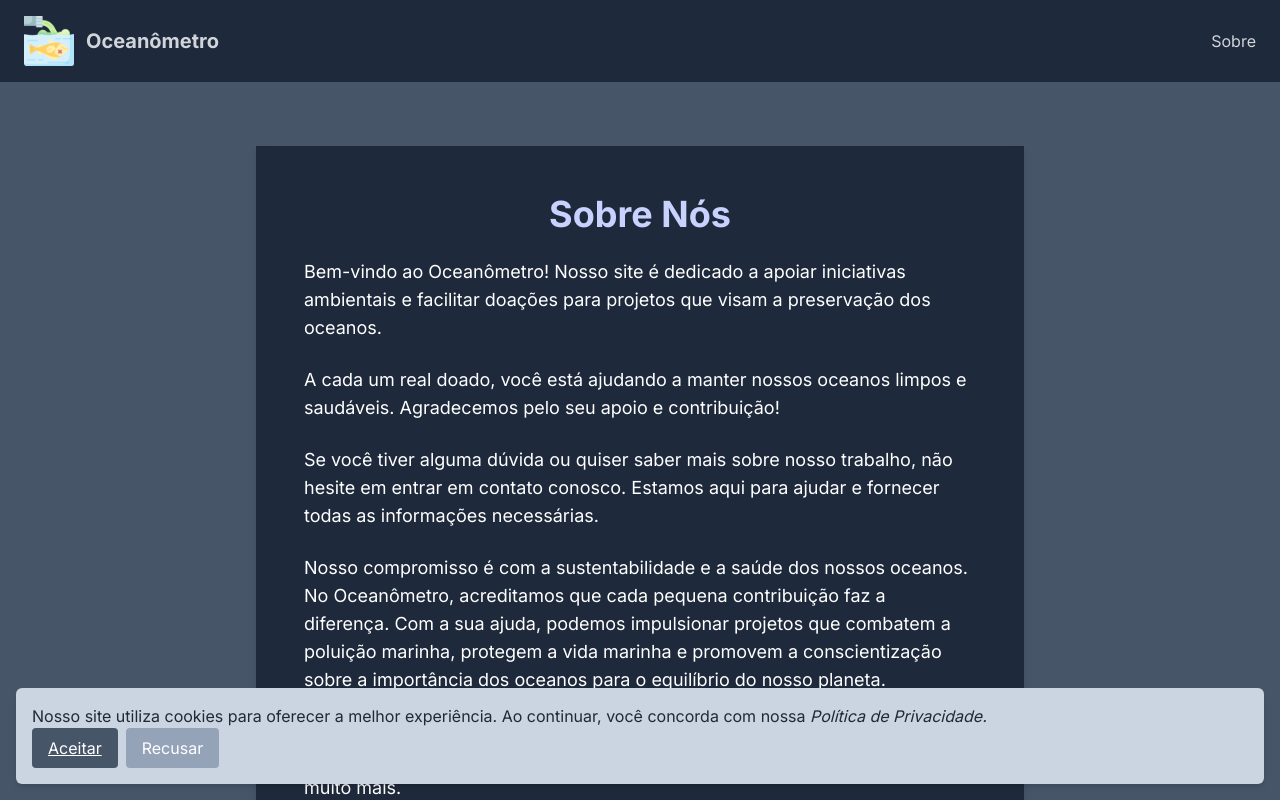
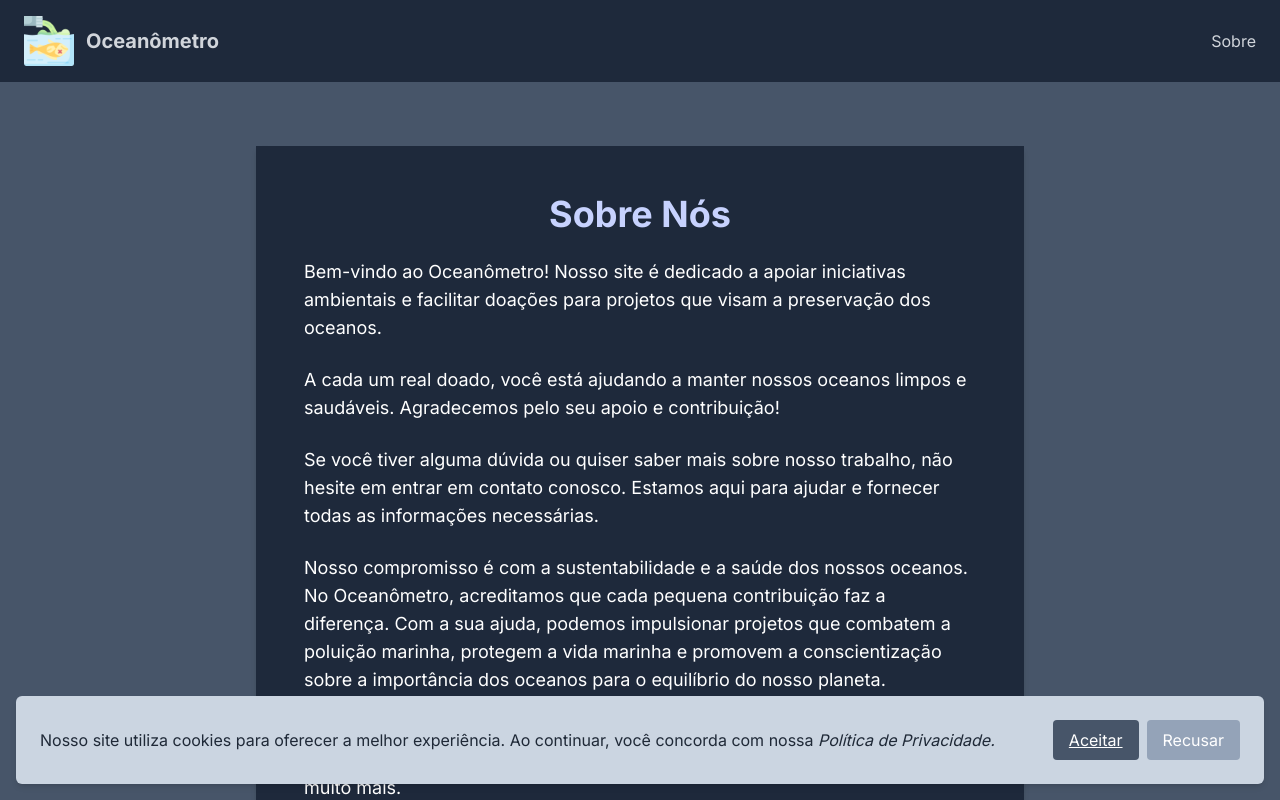
Before and after one commit to eduardofuncao/oceanometro, a Next.js app: page /pages/sobre in a window 1280 px wide. Shown: the top 800 px of the page. Built offline with nearby package versions, Linux system fonts and the light colour scheme.

Commit message:
Ajustando botões aceite de cookies

```diff
--- a/app/components/cookies/Cookie.tsx
+++ b/app/components/cookies/Cookie.tsx
@@ -22,13 +22,15 @@ const CookiePopup = () => {
 
     return (
         <div
-            className={`fixed bottom-4 left-4 right-4 bg-slate-300 p-4 rounded-md shadow-md z-50 ${show ? 'block' : 'hidden'}`}
-            style={{ zIndex: 50 }} // Adicionado z-index
+            className={`fixed bottom-4 left-4 right-4 bg-slate-300 p-6 rounded-md shadow-md z-50 ${show ? 'block' : 'hidden'}`}
+            style={{ zIndex: 50, display: 'flex', alignItems: 'center', justifyContent: 'space-between' }} // Adicionado display flex e ajustado o alinhamento
         >
-            <p className="text-gray-800">Nosso site utiliza cookies para oferecer a melhor experiência. Ao continuar, você concorda com nossa <em>Política de Privacidade.</em></p>
+            <p className="text-gray-800 flex-grow">Nosso site utiliza cookies para oferecer a melhor experiência. Ao continuar, você concorda com nossa <em>Política de Privacidade.</em></p>
 
-            <button className="bg-slate-600 hover:bg-blue-900 text-white px-4 py-2 rounded mr-2" onClick={acceptCookies}><u>Aceitar</u></button>
-            <button className="bg-slate-400 hover:bg-red-900 text-white px-4 py-2 rounded" onClick={declineCookies}>Recusar</button>
+            <div>
+                <button className="bg-slate-600 hover:bg-blue-900 text-white px-4 py-2 rounded mr-2" onClick={acceptCookies}><u>Aceitar</u></button>
+                <button className="bg-slate-400 hover:bg-red-900 text-white px-4 py-2 rounded" onClick={declineCookies}>Recusar</button>
+            </div>
         </div>
     );
 };
```
